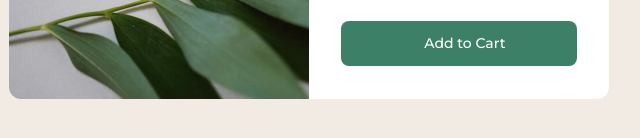
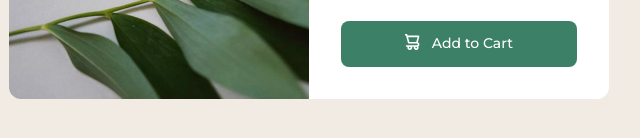
Before and after one commit to siavhnz/product-preview-card, a website: page index.html in a window 1280 px wide. Shown: the part 526-664 px from the top of the page, 331-971 px from the left. Drawn offline with Linux system fonts and the light colour scheme; the site is published under a folder, as on GitHub Pages, so addresses that start at the root find nothing.

Commit message:
broken svg url fixed

```diff
--- a/index.html
+++ b/index.html
@@ -39,7 +39,7 @@
             $169.99
           </del>
         </div>
-        <button class="w-full bg-dark-cyan text-white font-montserrat text-sm p-3 mt-3 rounded-lg before:content-[url('/assets/images/icon-cart.svg')] before:mr-2 before:align-text-top before:top-2 lg:mt-6 hover:bg-darker-cyan">
+        <button class="w-full bg-dark-cyan text-white font-montserrat text-sm p-3 mt-3 rounded-lg before:content-[url('../images/icon-cart.svg')] before:mr-2 before:align-text-top before:top-2 lg:mt-6 hover:bg-darker-cyan">
           Add to Cart
         </button>
       </div>
```
Also changed, not shown: README-template.md, assets/images/screenshot.JPG (added), assets/styles/output.css.
